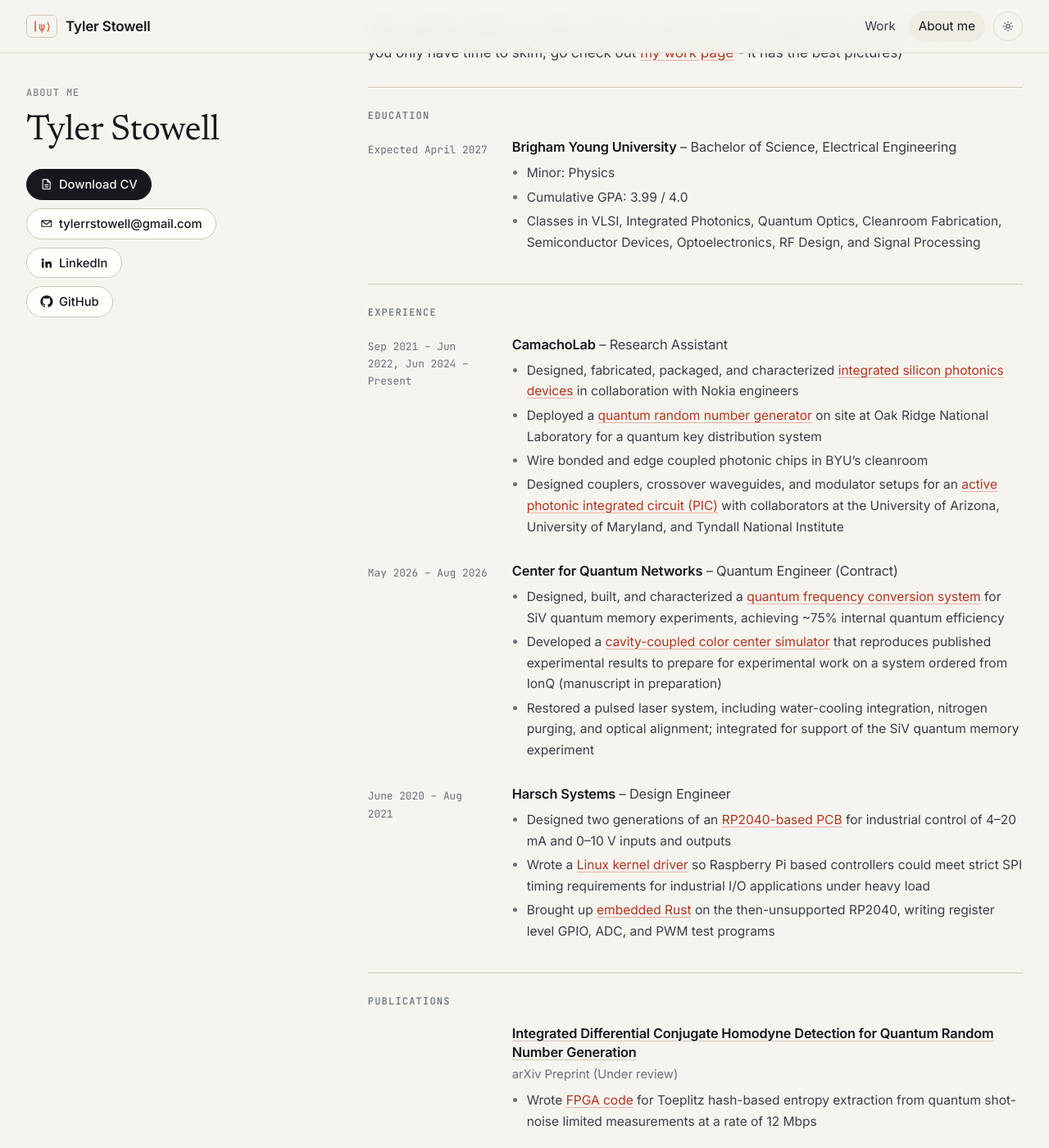
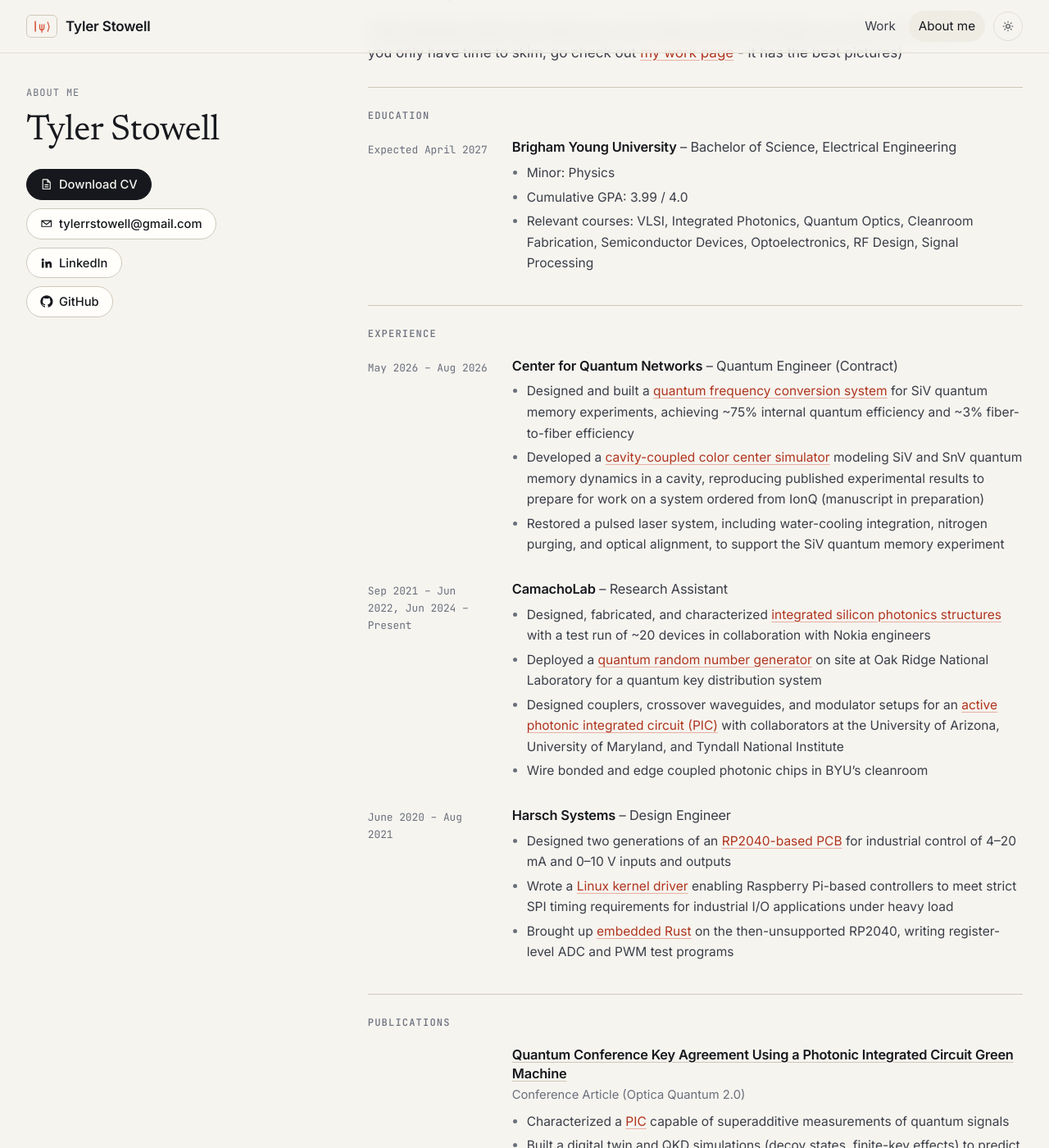
Before and after one commit to tystowell/tystowell.github.io, a Jekyll site: the page built from about.md, in a window 1280 px wide and 1400 px high, scrolled down 685 px. Shown: the whole window at 82% size. Built offline with Jekyll 4.4.1, drawn with Linux system fonts in a browser that asks for light colours; some of the changed text lies outside the part shown.

Commit message:
Resume and content updates

```diff
--- a/_data/resume.yml
+++ b/_data/resume.yml
@@ -8,45 +8,45 @@ education:
     bullets:
       - "Minor: Physics"
       - "Cumulative GPA: 3.99 / 4.0"
-      - "Classes in VLSI, Integrated Photonics, Quantum Optics, Cleanroom Fabrication, Semiconductor Devices, Optoelectronics, RF Design, and Signal Processing"
+      - "Relevant courses: VLSI, Integrated Photonics, Quantum Optics, Cleanroom Fabrication, Semiconductor Devices, Optoelectronics, RF Design, Signal Processing"
 
 experience:
+  - dates: "May 2026 – Aug 2026"
+    org: Center for Quantum Networks
+    title: Quantum Engineer (Contract)
+    bullets:
+      - "Designed and built a [quantum frequency conversion system](/work/quantum-frequency-conversion/) for SiV quantum memory experiments, achieving ~75% internal quantum efficiency and ~3% fiber-to-fiber efficiency"
+      - "Developed a [cavity-coupled color center simulator](/work/color-center-memory-simulator/) modeling SiV and SnV quantum memory dynamics in a cavity, reproducing published experimental results to prepare for work on a system ordered from IonQ (manuscript in preparation)"
+      - "Restored a pulsed laser system, including water-cooling integration, nitrogen purging, and optical alignment, to support the SiV quantum memory experiment"
   - dates: "Sep 2021 – Jun 2022, Jun 2024 – Present"
     org: CamachoLab
     title: Research Assistant
     bullets:
-      - "Designed, fabricated, packaged, and characterized [integrated silicon photonics devices](/work/photonic-crystal-rings/) in collaboration with Nokia engineers"
+      - "Designed, fabricated, and characterized [integrated silicon photonics structures](/work/photonic-crystal-rings/) with a test run of ~20 devices in collaboration with Nokia engineers"
       - "Deployed a [quantum random number generator](/work/homodyne-qrng/) on site at Oak Ridge National Laboratory for a quantum key distribution system"
+      - "Designed couplers, crossover waveguides, and modulator setups for an [active photonic integrated circuit (PIC)](/work/green-machine-active/) with collaborators at the University of Arizona, University of Maryland, and Tyndall National Institute"
       - "Wire bonded and edge coupled photonic chips in BYU’s cleanroom"
-      - "Designed couplers, crossover waveguides, and modulator setups for an [active photonic integrated circuit (PIC)](/work/green-machine-active/) with collaborators at the University of Arizona, University of Maryland, and Tyndall National Institute"
-  - dates: "May 2026 – Aug 2026"
-    org: Center for Quantum Networks
-    title: Quantum Engineer (Contract)
-    bullets:
-      - "Designed, built, and characterized a [quantum frequency conversion system](/work/quantum-frequency-conversion/) for SiV quantum memory experiments, achieving ~75% internal quantum efficiency"
-      - "Developed a [cavity-coupled color center simulator](/work/color-center-memory-simulator/) that reproduces published experimental results to prepare for experimental work on a system ordered from IonQ (manuscript in preparation)"
-      - "Restored a pulsed laser system, including water-cooling integration, nitrogen purging, and optical alignment; integrated for support of the SiV quantum memory experiment"
   - dates: "June 2020 – Aug 2021"
     org: Harsch Systems
     title: Design Engineer
     bullets:
       - "Designed two generations of an [RP2040-based PCB](/work/rp2040-board/) for industrial control of 4–20 mA and 0–10 V inputs and outputs"
-      - "Wrote a [Linux kernel driver](/work/pi-plate-kernel-driver/) so Raspberry Pi based controllers could meet strict SPI timing requirements for industrial I/O applications under heavy load"
-      - "Brought up [embedded Rust](/work/embedded-rust-rp2040/) on the then-unsupported RP2040, writing register level GPIO, ADC, and PWM test programs"
+      - "Wrote a [Linux kernel driver](/work/pi-plate-kernel-driver/) enabling Raspberry Pi-based controllers to meet strict SPI timing requirements for industrial I/O applications under heavy load"
+      - "Brought up [embedded Rust](/work/embedded-rust-rp2040/) on the then-unsupported RP2040, writing register-level ADC and PWM test programs"
 
 awards:
   - title: 1st Place – Quantum Rings IQC Hackathon (2026)
     url: /work/quantum-rings-runtime/
     bullets:
-      - "Led a team to a first-place win in the Quantum Rings challenge for the first Intermountain Quantum Competition"
-      - "Developed a way to predict the runtime of quantum circuits with up to 250 qubits and 6 million gates using a tensor network probe method"
-      - "Outperformed a previous industry model on their own metrics (94% compared to 82%)"
+      - "Led a team to first place in the Quantum Rings challenge at the first Intermountain Quantum Competition"
+      - "Used a tensor network probe method to predict the runtime of quantum circuits with up to 250 qubits and 6 million gates"
+      - "Outperformed a previous industry model on its own metrics (94% vs. 82%)"
 
 projects:
-  - title: Single-Wheel Robot (2025)
+  - title: Single-Wheel Balancing Robot (2025)
     url: /work/wheel-robot/
     bullets:
-      - "Designed, 3D-printed, wired, and programmed a modular robot from scratch that converts between two-wheel and single-wheel balanced modes (hobby, not class project)"
+      - "Designed, 3D-printed, wired, and programmed a modular robot from scratch that converts between two-wheel and single-wheel balanced modes (personal project)"
   - title: Laser Tag System (2026)
     url: /work/laser-tag/
     bullets:
@@ -54,22 +54,22 @@ projects:
   - title: Real-Time Noise Floor Computer (2021)
     url: /work/noise-floor-computer/
     bullets:
-      - "Wrote code that computed the noise floor of signals from the adaptive-optics wavefront sensor on the Daniel K. Inouye Solar Telescope in real time"
+      - "Wrote code to compute the noise floor of signals from the adaptive-optics wavefront sensor on the Daniel K. Inouye Solar Telescope in real time"
 
 skills:
-  - label: Photonics and Optical Engineering
-    items: Lumerical FDTD, GDSFactory, silicon photonics, free-space optics, optical alignment, fiber coupling, PIC characterization and packaging
+  - label: Quantum and Photonics
+    items: quantum simulation (QuTiP, Qiskit), silicon photonics, Lumerical FDTD, GDSFactory, free-space optics, optical alignment, fiber coupling, PIC characterization and packaging
   - label: Electrical and Hardware Engineering
-    items: "Cadence, KiCAD, FPGA development (Xilinx Vivado), PCB Design, wire bonding, [cleanroom fabrication](/work/cleanroom-fabrication/), CNC machining"
+    items: "FPGA development (Xilinx Vivado), PCB design, Cadence, KiCAD, wire bonding, [cleanroom fabrication](/work/cleanroom-fabrication/), CNC machining"
   - label: Programming Languages
-    items: Python, C, MATLAB, Rust, Linux kernel development, quantum simulation (qutip, qiskit)
+    items: Python, C, MATLAB, Rust, Linux kernel development
   - label: Languages
     items: English (native), Spanish (fluent)
 
 service:
   - dates: "July 2022 – June 2024"
     org: The Church of Jesus Christ of Latter-day Saints
-    title: Volunteer Representative
+    title: Volunteer
     bullets:
       - "Served a two-year, Spanish-speaking volunteer mission in southern Argentina, teaching and doing community service"
       - "Led and trained groups of volunteers as district and zone leader"
--- a/_layouts/resume.html
+++ b/_layouts/resume.html
@@ -41,6 +41,6 @@ layout: default
   </section>
   {% endif %}
 
-  {% if cv.service %}<section class="cv-section"><h2 class="cv-heading mono">Service &amp; Leadership</h2>{% include resume-entries.html entries=cv.service %}</section>{% endif %}
+  {% if cv.service %}<section class="cv-section"><h2 class="cv-heading mono">Activities &amp; Leadership</h2>{% include resume-entries.html entries=cv.service %}</section>{% endif %}
   </div>
 </article>
```
Also changed, not shown: _data/publications.yml (+10 -10 lines), _projects/quantum-rings-runtime.md (+4 -1 lines), assets/img/projects/quantum-rings-runtime/award.jpg (added), 2 other files.
